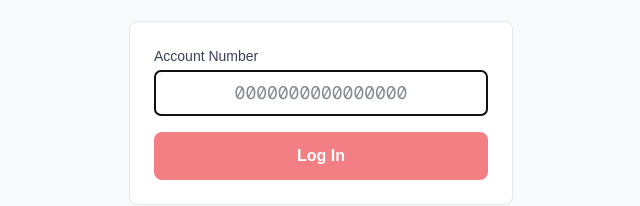
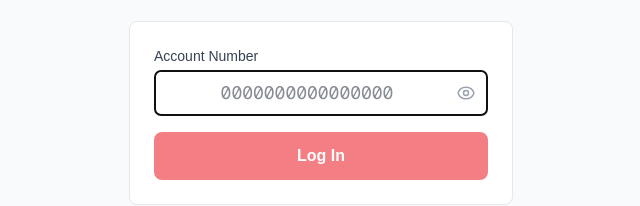
Before and after one commit to codefruitio/emergid, a Next.js app: page /admin in a window 1280 px wide. Shown: the part 311-517 px from the top of the page, without its empty margins (319-959 px from the left). Built offline with nearby package versions, Linux system fonts and the light colour scheme.

Commit message:
surface changes in web app

```diff
--- a/src/app/admin/dashboard/page.tsx
+++ b/src/app/admin/dashboard/page.tsx
@@ -31,7 +31,9 @@ function parseJsonArray(value: string | null): string[] {
 export default function DashboardPage() {
   const router = useRouter();
   const [profile, setProfile] = useState<ProfileResponse | null>(null);
-  const [logs, setLogs] = useState<{ accessedAt: string; eventType: string }[]>([]);
+  const [logs, setLogs] = useState<
+    { accessedAt: string; eventType: string; notificationStatus?: string | null }[]
+  >([]);
   const [loading, setLoading] = useState(true);
   const [tab, setTab] = useState<"profile" | "log" | "token" | "danger">(
     "profile"
--- a/src/app/admin/page.tsx
+++ b/src/app/admin/page.tsx
@@ -8,6 +8,7 @@ export default function AdminLoginPage() {
   const [accountNumber, setAccountNumber] = useState("");
   const [error, setError] = useState("");
   const [loading, setLoading] = useState(false);
+  const [revealed, setRevealed] = useState(false);
 
   const handleSubmit = async (e: React.FormEvent) => {
     e.preventDefault();
@@ -47,15 +48,59 @@ export default function AdminLoginPage() {
             >
               Account Number
             </label>
+            <div className="relative">
               <input
                 id="accountNumber"
-              type="text"
+                name="account-number"
+                type={revealed ? "text" : "password"}
+                autoComplete="current-password"
                 value={accountNumber}
                 onChange={(e) => setAccountNumber(e.target.value)}
                 placeholder="0000000000000000"
-              className="w-full rounded-md border border-gray-300 px-3 py-2 text-center font-mono text-lg text-gray-900"
+                className="w-full rounded-md border border-gray-300 px-3 py-2 pr-10 text-center font-mono text-lg text-gray-900"
                 autoFocus
               />
+              <button
+                type="button"
+                onClick={() => setRevealed((v) => !v)}
+                aria-label={revealed ? "Hide account number" : "Show account number"}
+                aria-pressed={revealed}
+                className="absolute inset-y-0 right-0 flex items-center px-3 text-gray-400 hover:text-gray-600"
+              >
+                {revealed ? (
+                  <svg
+                    xmlns="http://www.w3.org/2000/svg"
+                    viewBox="0 0 24 24"
+                    fill="none"
+                    stroke="currentColor"
+                    strokeWidth={1.75}
+                    strokeLinecap="round"
+                    strokeLinejoin="round"
+                    className="w-5 h-5"
+                    aria-hidden="true"
+                  >
+                    <path d="M3 3l18 18" />
+                    <path d="M10.584 10.587a2 2 0 002.828 2.83" />
+                    <path d="M9.363 5.365A9.466 9.466 0 0112 5c4.478 0 8.268 2.943 9.542 7a9.97 9.97 0 01-4.043 5.19M6.61 6.611C4.662 7.967 3.18 9.93 2.458 12c1.274 4.057 5.064 7 9.542 7 1.77 0 3.447-.46 4.89-1.272" />
+                  </svg>
+                ) : (
+                  <svg
+                    xmlns="http://www.w3.org/2000/svg"
+                    viewBox="0 0 24 24"
+                    fill="none"
+                    stroke="currentColor"
+                    strokeWidth={1.75}
+                    strokeLinecap="round"
+                    strokeLinejoin="round"
+                    className="w-5 h-5"
+                    aria-hidden="true"
+                  >
+                    <path d="M2.458 12C3.732 7.943 7.522 5 12 5c4.478 0 8.268 2.943 9.542 7-1.274 4.057-5.064 7-9.542 7-4.478 0-8.268-2.943-9.542-7z" />
+                    <circle cx="12" cy="12" r="3" />
+                  </svg>
+                )}
+              </button>
+            </div>
           </div>
 
           {error && (
--- a/src/app/api/access-log/route.ts
+++ b/src/app/api/access-log/route.ts
@@ -11,7 +11,11 @@ export async function GET() {
   }
 
   const logs = db
-    .select({ accessedAt: accessLog.accessedAt, eventType: accessLog.eventType })
+    .select({
+      accessedAt: accessLog.accessedAt,
+      eventType: accessLog.eventType,
+      notificationStatus: accessLog.notificationStatus,
+    })
     .from(accessLog)
     .where(eq(accessLog.accountId, session.accountId))
     .orderBy(desc(accessLog.accessedAt))
--- a/src/components/AccessLog.tsx
+++ b/src/components/AccessLog.tsx
@@ -3,11 +3,18 @@
 interface AccessLogEntry {
   accessedAt: string;
   eventType: string;
+  notificationStatus?: string | null;
 }
 
 const eventLabels: Record<string, string> = {
   tag_accessed: "Tag accessed",
   token_rerolled: "Token rerolled",
+};
+
+const notificationLabels: Record<string, string> = {
+  sent: "Notification sent",
+  cooldown: "Notification suppressed (cooldown)",
+  no_token: "No device registered",
 };
 
 export default function AccessLog({ entries }: { entries: AccessLogEntry[] }) {
@@ -21,14 +28,33 @@ export default function AccessLog({ entries }: { entries: AccessLogEntry[] }) {
 
   return (
     <div className="space-y-2">
-      {entries.map((entry, i) => (
+      {entries.map((entry, i) => {
+        const notificationLabel =
+          entry.eventType === "tag_accessed" && entry.notificationStatus
+            ? notificationLabels[entry.notificationStatus]
+            : null;
+
+        return (
           <div
             key={i}
             className="flex items-center justify-between bg-gray-50 rounded-md px-4 py-2"
           >
-          <span className={`text-sm ${entry.eventType === "token_rerolled" ? "text-amber-600 font-medium" : "text-gray-600"}`}>
+            <div className="flex flex-col">
+              <span
+                className={`text-sm ${
+                  entry.eventType === "token_rerolled"
+                    ? "text-amber-600 font-medium"
+                    : "text-gray-600"
+                }`}
+              >
                 {eventLabels[entry.eventType] || entry.eventType}
               </span>
+              {notificationLabel && (
+                <span className="text-xs text-gray-400 mt-0.5">
+                  {notificationLabel}
+                </span>
+              )}
+            </div>
             <span className="text-sm text-gray-900 font-medium">
               {new Date(entry.accessedAt).toLocaleString("en-US", {
                 year: "numeric",
@@ -40,7 +66,8 @@ export default function AccessLog({ entries }: { entries: AccessLogEntry[] }) {
               })}
             </span>
           </div>
-      ))}
+        );
+      })}
     </div>
   );
 }
```
Lines whose indentation alone changed are shown as unchanged.
